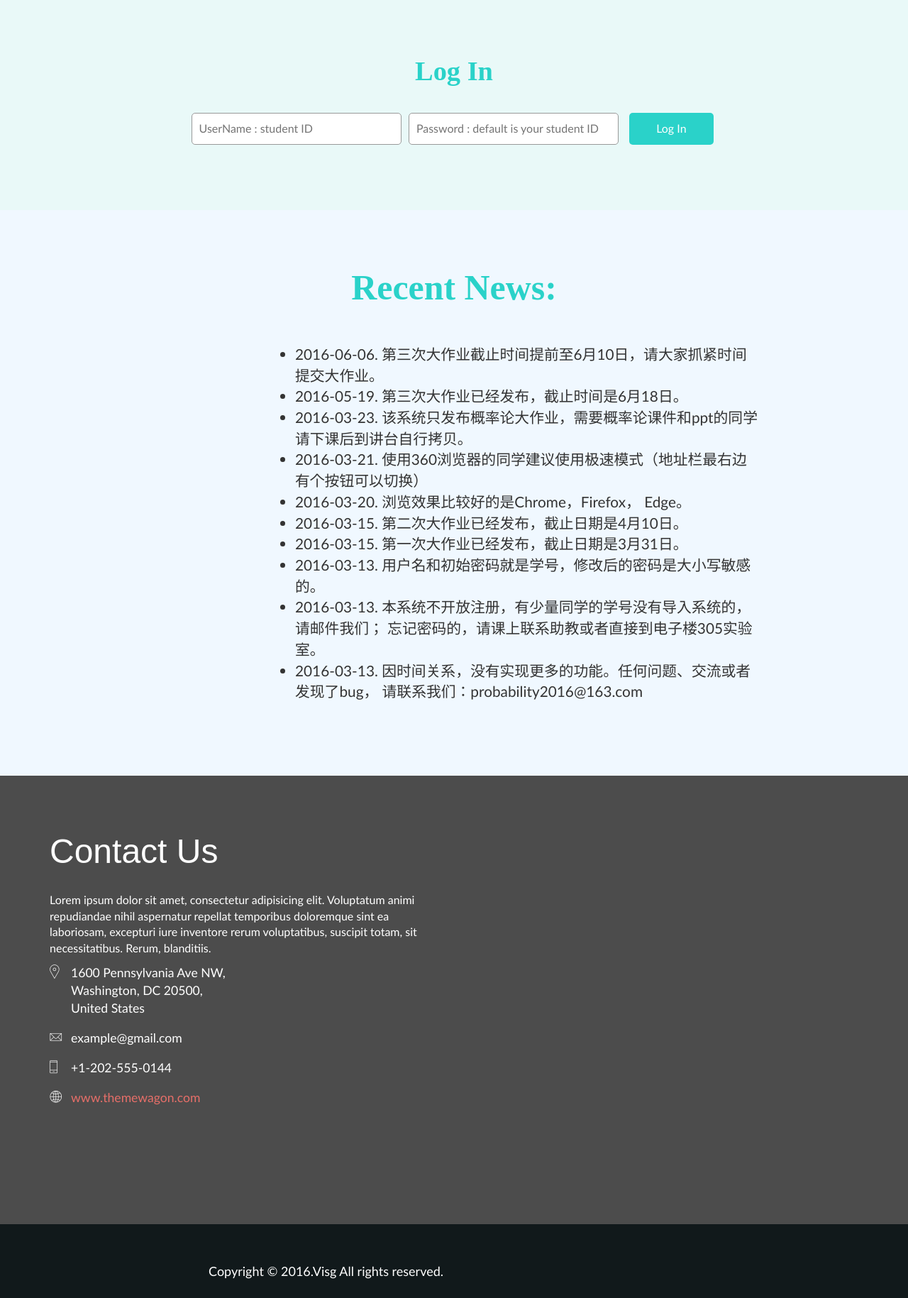
After one commit to TBXChina/courseweb, a PHP site: page /index.php in a window 1280 px wide; the page is wider, and only the part inside the window is pictured. The commit adds this page. Shown: the part 653-2482 px from the top of that part at 71% size. Run offline with PHP 8.4, Linux system fonts and the light colour scheme; some libraries are stand-ins or nearby versions; some web fonts are replaced.

Commit message:
start modify index.php

```diff
--- a/adminconsole.php
+++ /dev/null
@@ -1,3 +0,0 @@
-<?php
-
-?>
--- a/include/common/log.php
+++ b/include/common/log.php
@@ -11,5 +11,9 @@
         static public function Echo2Web($msg) {
             echo $msg."<br>\n";
         }
+
+        static public function RawEcho($msg) {
+            echo $msg;
+        }
     }
 ?>
--- a/include/common/web.php
+++ b/include/common/web.php
@@ -7,5 +7,17 @@
             $url = $relativePath;
             header("Location: $url");
         }
+
+        static public function GetLoginPage() {
+            return Configure::$LOGINPAGE;
+        }
+
+        static public function GetConsolePage() {
+            return Configure::$CONSOLEPAGE;
+        }
+
+        static public function GetAdminConsolePage() {
+            return Configure::$ADMINCONSOLEPAGE;
+        }
     }
 ?>
--- a/include/configure.php
+++ b/include/configure.php
@@ -39,7 +39,7 @@
             self::$COURSE               = "Probability Theory";
             self::$COURSEDIRNAME        = "courseweb";
             self::$URL                  = "http://127.0.0.1/";
-            self::$LOGINPAGE            = "/".self::$COURSEDIRNAME."/test.php";
+            self::$LOGINPAGE            = "/".self::$COURSEDIRNAME."/index.php";
             self::$CONSOLEPAGE          = "/".self::$COURSEDIRNAME."/console.php";
             self::$ADMINCONSOLEPAGE     = "/".self::$COURSEDIRNAME."/adminconsole.php";
             self::$ROOT_DIR             = "/usr/local/apache2/htdocs/courseweb";
--- /dev/null
+++ b/index.php
@@ -0,0 +1,215 @@
+<?php
+    include_once "include/configure.php";
+    include_once "include/common/log.php";
+    include_once "include/common/web.php";
+?>
+<!DOCTYPE html>
+<html>
+<head>
+<title>Home</title>
+<meta name="viewport" content="width=device-width, initial-scale=1"/>
+<meta http-equiv="Content-Type" content="text/html; charset=utf-8" />
+
+ <!-- stylesheets -->
+<link rel='stylesheet' href="css/bootstrap.css" type='text/css' />
+<link rel='stylesheet' href="css/style.css" type='text/css' />
+<link rel="stylesheet" href="css/TW.css" type='text/css'/>
+<link rel='stylesheet' href="css/OS.css" type='text/css'/>
+<link rel="stylesheet" href="css/font_icon/css/pe-icon-7-stroke.css" type='text/css'/>
+<link rel="stylesheet" href="css/font_icon/css/helper.css" type='text/css'/>
+<link rel='stylesheet' href="css/style_animate_part.css" type='text/css' />
+<link rel="stylesheet" href="font_icon/css/pe-icon-7-stroke.css" type='text/css'/>
+<link rel="stylesheet" href="font_icon/css/helper.css" type='text/css'/>
+<link rel="stylesheet" href="css/owl.carousel.css" type='text/css'/>
+<link rel="stylesheet" href="css/owl.theme.css" type='text/css'/>
+<link rel="stylesheet" href="css/animate.css" type='text/css'/>
+<link rel="stylesheet" href="css/style_contact.css" type='text/css'/>
+<link rel='stylesheet' href='css/googleFont.css' type='text/css'/>
+
+<!-- scripts-->
+<script src="js/jquery-2.1.3.min.js" type="text/javascript"></script>
+<script src="js/modernizr.js" type="text/javascript"></script>
+<script src="js/bootstrap.min.js" type="text/javascript"></script>
+<script src="js/googleAPI.js" type="text/javascript"></script>
+<script src="js/move-top.js" type="text/javascript"></script>
+<script src="js/easing.js" type="text/javascript"></script>
+<script src="js/interactive.js" type="text/javascript"></script>
+<script src="js/responsiveslides.min.js" type="text/javascript"></script>
+<script src="js/jquery.actual.min.js" type="text/javascript"></script>
+<script src="js/smooth-scroll.js" type="text/javascript"></script>
+<script src="js/owl.carousel.js" type="text/javascript"></script>
+<script src="js/script.js" type="text/javascript"></script>
+<script src="js/slow_move.js" type="text/javascript"></script>
+</head>
+<body>
+<!--header-->
+	<div class="header">
+		<div class="container">
+			<div class="header-logo">
+				<h1><a href="<?php Log::RawEcho(Web::GetLoginPage()); ?>">Visg</a></h1>
+			</div>
+			<div class="top-nav">
+				<ul class="nav1">
+					<span><a href="<?php Log::RawEcho(Web::GetLoginPage()); ?>" class="house"> </a></span>
+					<li><a href="#log_in" class="askLogIn">LOG IN</a></li>
+					<li><a href="#recent_news" class="askRecentNews">RECENT NEWS</a></li>
+					<li><a href="#contact" class="askContact">CONTACT</a></li>
+				</ul>
+			</div>
+			<div class="clearfix"> </div>
+		</div>
+	</div>
+	<!--//header-->
+
+
+<!--banner-starts-->
+<div class="banner" id="cover_obj">
+	<div class="container" class="v_show">
+		<div class="banner-main">
+			<div  id="top" class="callbacks_container">
+				<ul class="rslides" id="slider4">
+					<li>
+						<div class="banner-top">
+							<h1>
+								<span>Welcome to</span>
+								<span class="an"><?php Log::RawEcho(Configure::$COURSE); ?> Course </span>
+								<span>home page!</span>
+							</h1>
+							<h2></h2>
+							<p></p>
+							<div class="banner-bottom">
+								<div class="banner-left">
+									<a href="#log_in" class="get askLogIn">Log In</a>
+								</div>
+								<div class="banner-left">
+									<a href="#contact" class="fut askContact">Contact</a>
+									</div>
+									<div class="clearfix"> </div>
+								</div>
+							</div>
+						</li>
+					</ul>
+				</div>
+			  <div class="clearfix"> </div>
+			</div>
+		</div>
+		<div class="center">
+			<div class="v_caption">
+				<div class="highlight_tip">
+					<span class="current">1</span>
+					<span id = "2">2</span>
+					<span id = "3">3</span>
+					<span id = "4">4</span>
+					<span id = "5">5</span>
+			</div>
+		</div>
+	</div>
+</div>
+	<!--banner-ends-->
+
+	<!--contact start here-->
+<div class="contact" id="log_in">
+	<div class="container">
+		<div class="contact-main">
+			<h3>Log In</h3>
+			<div class="contact-right">
+			  <form>
+			  <!--
+				<input type="text" value="UserName : student ID" class="name"
+				onFocus="this.value = '';"
+				onBlur="if (this.value == '') {this.value = 'UserName : student ID';}">
+				-->
+				<input type="text" placeholder="UserName : student ID" class="name">
+				<input type="text" placeholder="Password : default is your student ID">
+			   	<input type="submit" value="Log In">
+			 </form>
+		   </div>
+		  <div class="clearfix"> </div>
+		</div>
+	</div>
+</div>
+<!--contact end here-->
+
+<!--recent news start here-->
+	<div class = "recent_news" id="recent_news">
+		  <h3>Recent News:</h3>
+		  	<div class = "recent_news_list">
+		 		 <ul>
+			 		 <li>2016-06-06.	第三次大作业截止时间提前至6月10日，请大家抓紧时间提交大作业。
+					<br></li>
+					<li>2016-05-19.	第三次大作业已经发布，截止时间是6月18日。
+					<br></li>
+					<li>2016-03-23.	该系统只发布概率论大作业，需要概率论课件和ppt的同学请下课后到讲台自行拷贝。
+					<br></li>
+					<li>2016-03-21.	使用360浏览器的同学建议使用极速模式（地址栏最右边有个按钮可以切换）
+					<br></li>
+					<li>2016-03-20.	浏览效果比较好的是Chrome，Firefox， Edge。
+					<br></li>
+					<li>2016-03-15.	第二次大作业已经发布，截止日期是4月10日。
+					<br></li>
+					<li>2016-03-15.	第一次大作业已经发布，截止日期是3月31日。
+					<br></li>
+					<li>2016-03-13.	用户名和初始密码就是学号，修改后的密码是大小写敏感的。
+					<br></li>
+					<li>2016-03-13.	本系统不开放注册，有少量同学的学号没有导入系统的，请邮件我们；
+					忘记密码的，请课上联系助教或者直接到电子楼305实验室。
+					<br></li>
+					<li>2016-03-13.	因时间关系，没有实现更多的功能。任何问题、交流或者发现了bug，
+					请联系我们：probability2016@163.com
+					<br></li>
+				</ul>
+		  	</div>
+		  </div>
+<!--recent news end here-->
+
+
+<!--real_contact start here-->
+<section id="navigation"></section>
+        <!-- Contact Area -->
+<section id="contact" class="mapWrap">
+	<div id="googleMap" style="width:100%;"></div>
+	<div id="contact-area">
+		<div class="container">
+			<div class="row">
+				<div class="col-xs-12">
+				</div>
+				<div class="col-sm-6">
+					<div class="moreDetails">
+						<h2 class="con-title">Contact Us</h2>
+						<p> Lorem ipsum dolor sit amet, consectetur adipisicing elit.
+						Voluptatum animi repudiandae nihil aspernatur repellat temporibus
+						doloremque sint ea laboriosam, excepturi iure inventore rerum
+						voluptatibus, suscipit totam, sit necessitatibus.
+						Rerum, blanditiis. </p>
+						<ul class="address">
+							<li><i class="pe-7s-map-marker"></i><span>1600 Pennsylvania Ave
+							NW,<br>Washington, DC 20500,<br>United States</span></li>
+							<li><i class="pe-7s-mail"></i><span>example@gmail.com</span></li>
+							<li><i class="pe-7s-phone"></i><span>+1-202-555-0144</span></li>
+							<li><i class="pe-7s-global"></i><span><a href="#">
+							www.themewagon.com</a></span></li>
+						</ul>
+					</div>
+				</div>
+			</div>
+		</div><!-- container -->
+	</div><!-- contact-area -->
+</section><!-- contact -->
+<!--real_contact end here-->
+
+
+<!--footer-starts-->
+	<div class="footer">
+		<div class="container">
+			<div class="footer-text">
+				<div class="col-md-6 footer-left">
+					<p>Copyright &copy; 2016.Visg All rights reserved.</p>
+				</div>
+				<div class="clearfix"></div>
+			</div>
+		</div>
+	</div>
+	<!--footer-end-->
+
+</body>
+</html>
```
Also changed, not shown: console.php (deleted, +0 -31 lines), include/module/login_form_module.php (+7 -7 lines).
